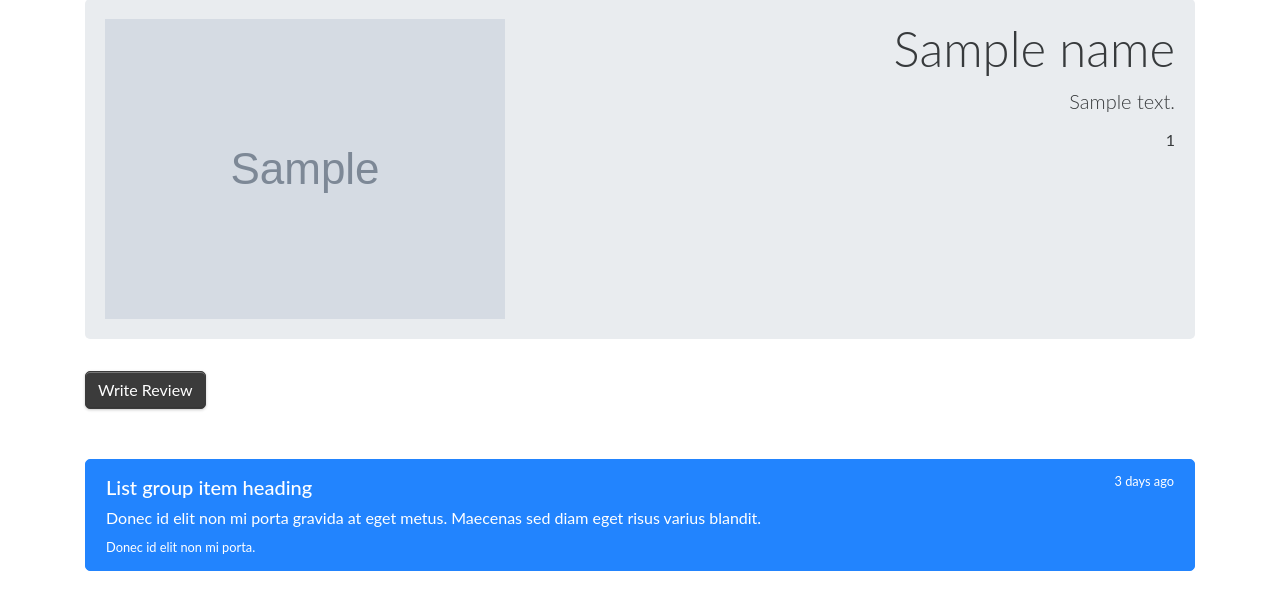
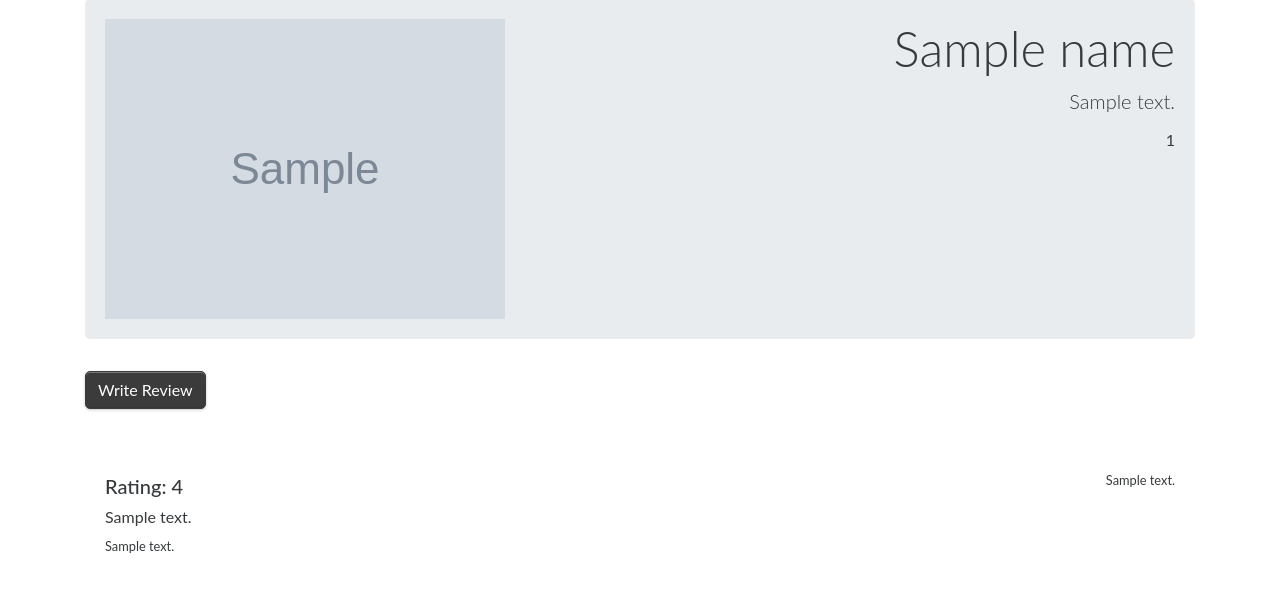
Before and after one commit to yopming/Nelp, a Flask app: template app/templates/detail.html in a window 1280 px wide. Shown: the part 67-677 px from the top of the page. Run offline with Flask 2, Linux system fonts and the light colour scheme; tables that the repository leaves empty hold one stand-in row (values such as "Sample post"); the template is opened without the code that fills it: values that come from a table or form of the project are taken from there, most other values are stand-ins (such as "Sample title", 1, 10 or a date in 2020); grey boxes marked "Sample" are stand-in pictures; some libraries are stand-ins or nearby versions.

Commit message:
display detail review

```diff
--- a/app/blueprint/detail/view.py
+++ b/app/blueprint/detail/view.py
@@ -1,5 +1,6 @@
 import requests
 from flask import Blueprint, render_template
+from app.blueprint.review.view import Business
 
 blueprint_detail = Blueprint('detail', __name__, template_folder='templates')
 
@@ -27,11 +28,13 @@ def show_detail(id):
 
 
     # get comments from database
+    review = Business.query.filter_by(business_id=id).all()
 
     return render_template('detail.html',
                            name = business_name,
                            address = business_address,
                            number = business_phone_number,
                            photo = path_photo,
-                           id = id
+                           id = id,
+                           review=review
                            )
--- a/app/templates/detail.html
+++ b/app/templates/detail.html
@@ -24,16 +24,18 @@
     </div>
 
     <div class="comments">
-        <div class="list-group">
-            <span class="list-group-item list-group-item-action flex-column align-items-start active">
+        {% for rev in review %}
+        <div class="list-group list-group-flush">
+            <span class="list-group-item">
                 <div class="d-flex w-100 justify-content-between">
-                    <h5 class="mb-1">List group item heading</h5>
-                    <small>3 days ago</small>
+                    <h5 class="mb-1">Rating: {{ rev.comment_rating }}</h5>
+                    <small>{{ rev.comment_time }}</small>
                 </div>
-                <p class="mb-1">Donec id elit non mi porta gravida at eget metus. Maecenas sed diam eget risus varius blandit.</p>
-                <small>Donec id elit non mi porta.</small>
+                <p class="mb-1">{{ rev.comment_content }}</p>
+                <small>{{ rev.comment_user }}</small>
             </span>
         </div>
+        {% endfor %}
     </div>
 
 </div>
```
